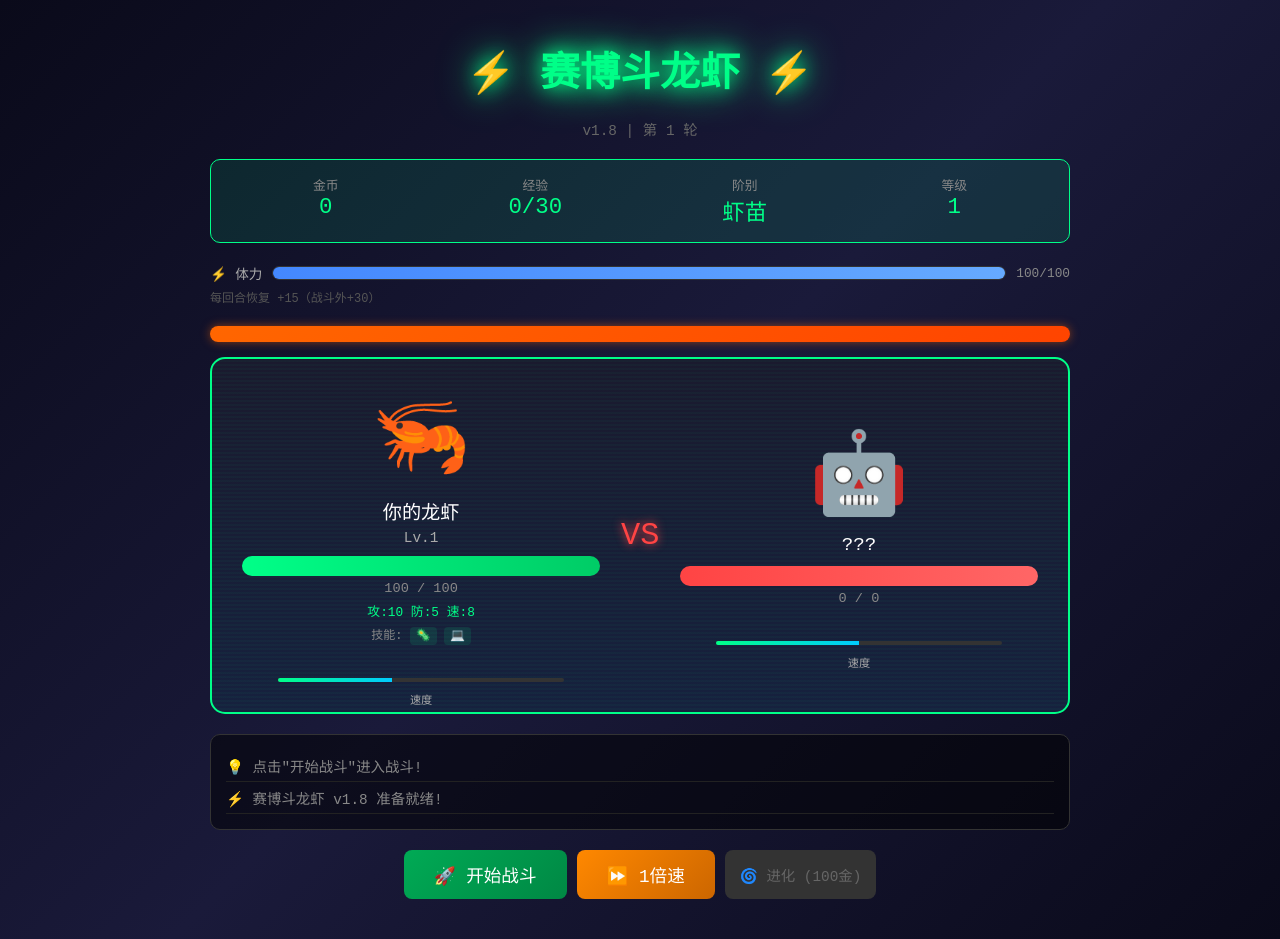
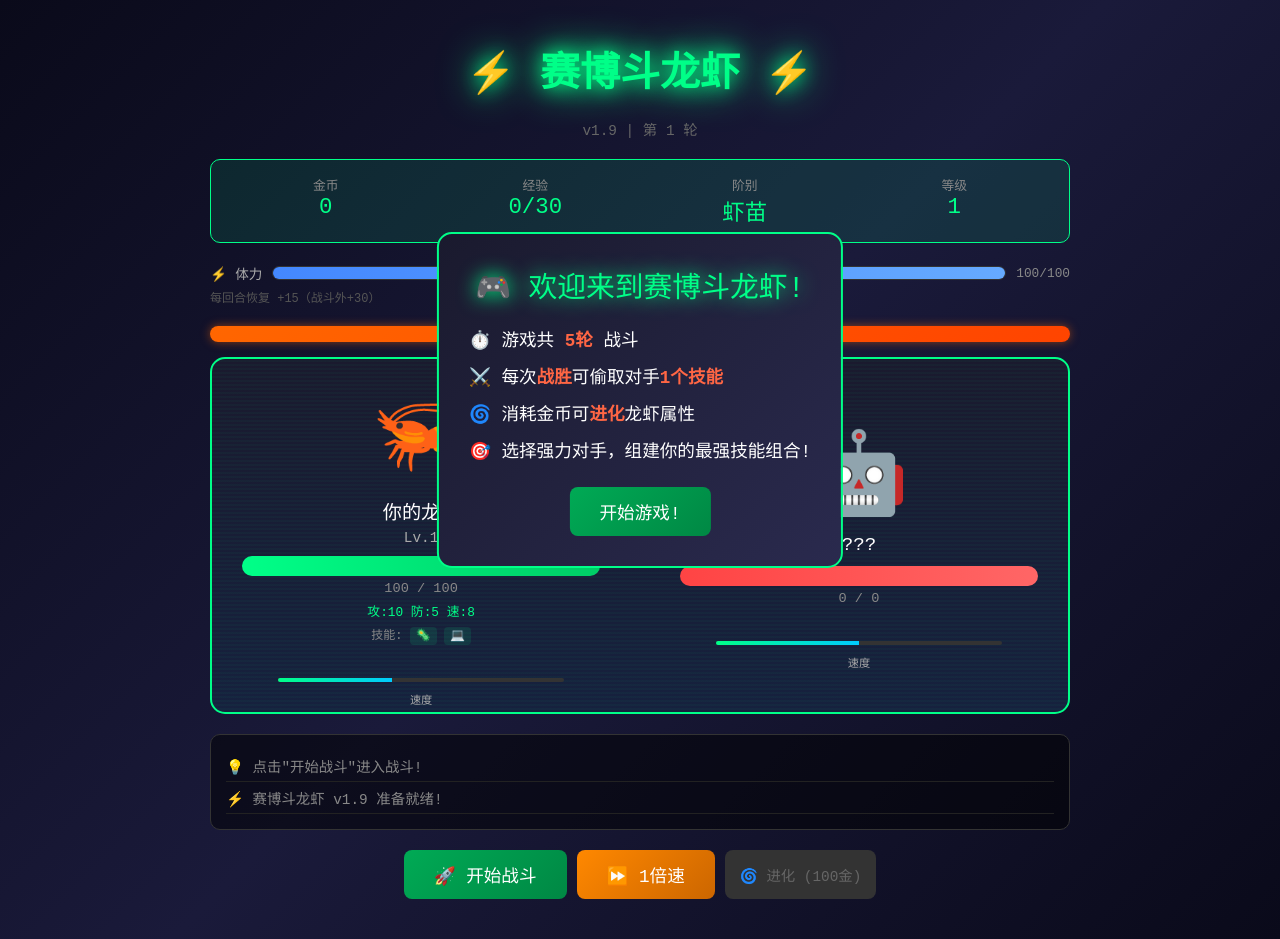
Before and after one commit to gaoyingxie/cyber-cricket, a plain HTML site: page index.html in a window 1280 px wide. Drawn offline with Linux system fonts and the light colour scheme.

Commit message:
feat: 添加新手引导弹窗
- 首次进入游戏显示欢迎弹窗
- 说明游戏规则：5轮战斗、战胜偷技能、进化
- 版本升级到v1.9

```diff
--- a/index.html
+++ b/index.html
@@ -273,6 +273,24 @@
             flex-direction: column;
         }
         .game-over.show { display: flex; }
+        .welcome-panel {
+            position: fixed;
+            top: 50%; left: 50%;
+            transform: translate(-50%, -50%);
+            background: linear-gradient(135deg, #1a1a2e, #2a2a4e);
+            border: 2px solid #00ff88;
+            border-radius: 15px;
+            padding: 30px;
+            display: none;
+            z-index: 1000;
+            min-width: 380px;
+            text-align: center;
+        }
+        .welcome-panel.show { display: block; }
+        .welcome-title { font-size: 1.8em; color: #00ff88; margin-bottom: 20px; text-shadow: 0 0 20px #00ff88; }
+        .welcome-content { text-align: left; margin-bottom: 25px; }
+        .welcome-content p { margin: 12px 0; font-size: 1.1em; color: #fff; }
+        .welcome-content strong { color: #ff6644; }
         .game-over h2 { font-size: 3em; margin-bottom: 20px; }
         .game-over.win h2 { color: #00ff88; text-shadow: 0 0 30px #00ff88; }
         .game-over.lose h2 { color: #ff4444; text-shadow: 0 0 30px #ff4444; }
@@ -408,7 +426,7 @@
 <body>
     <div class="container">
         <h1 class="title">⚡ 赛博斗龙虾 ⚡</h1>
-        <div class="version">v1.8 | 第 <span id="round-num">1</span> 轮</div>
+        <div class="version">v1.9 | 第 <span id="round-num">1</span> 轮</div>
         <div class="status-bar">
             <div class="stat"><div class="stat-label">金币</div><div class="stat-value" id="gold">0</div></div>
             <div class="stat"><div class="stat-label">经验</div><div class="stat-value" id="exp">0/30</div></div>
@@ -492,6 +510,16 @@
         <div class="skill-tooltip-name" id="skill-tooltip-name"></div>
         <div class="skill-tooltip-desc" id="skill-tooltip-desc"></div>
     </div>
+    <div class="welcome-panel" id="welcome-panel">
+        <div class="welcome-title">🎮 欢迎来到赛博斗龙虾!</div>
+        <div class="welcome-content">
+            <p>⏱️ 游戏共 <strong>5轮</strong> 战斗</p>
+            <p>⚔️ 每次<strong>战胜</strong>可偷取对手<strong>1个技能</strong></p>
+            <p>🌀 消耗金币可<strong>进化</strong>龙虾属性</p>
+            <p>🎯 选择强力对手，组建你的最强技能组合!</p>
+        </div>
+        <button class="btn" onclick="closeWelcome()">开始游戏!</button>
+    </div>
     <div class="game-over" id="game-over">
         <h2 id="game-over-title">游戏结束</h2>
         <p id="game-over-msg"></p>
@@ -499,7 +527,7 @@
         <button class="btn" onclick="restartGame()" style="margin-top:20px">🔄 重新开始</button>
     </div>
 <script>
-const VERSION = 'v1.8';
+const VERSION = 'v1.9';
 const PHASES=['虾苗','幼虾','战斗虾','究极虾'], PHASE_SPRITES=['🦐','🦞','⚡🦞','🔱🦞'], PHASE_STAT_MULT=[1,1.3,1.7,2.3];
 const ALL_SKILLS=[
     {id:'combo',name:'连击',staminaCost:15,type:'attack',desc:'连续攻击2次',minDmg:0.6,times:2,icon:'👊'},
@@ -1084,10 +1112,15 @@ function restartGame() {
     document.getElementById('btn-start').disabled=false;
 }
 
+function closeWelcome() {
+    document.getElementById('welcome-panel').classList.remove('show');
+}
+
 // 初始化
 initState();
+document.getElementById('welcome-panel').classList.add('show');
 updateUI();
-addLog('<span class="log-system">⚡ 赛博斗龙虾 v1.8 准备就绪!</span>');
+addLog('<span class="log-system">⚡ 赛博斗龙虾 v1.9 准备就绪!</span>');
 addLog('<span class="log-system">💡 点击"开始战斗"进入战斗!</span>');
 </script>
 </body>
```
